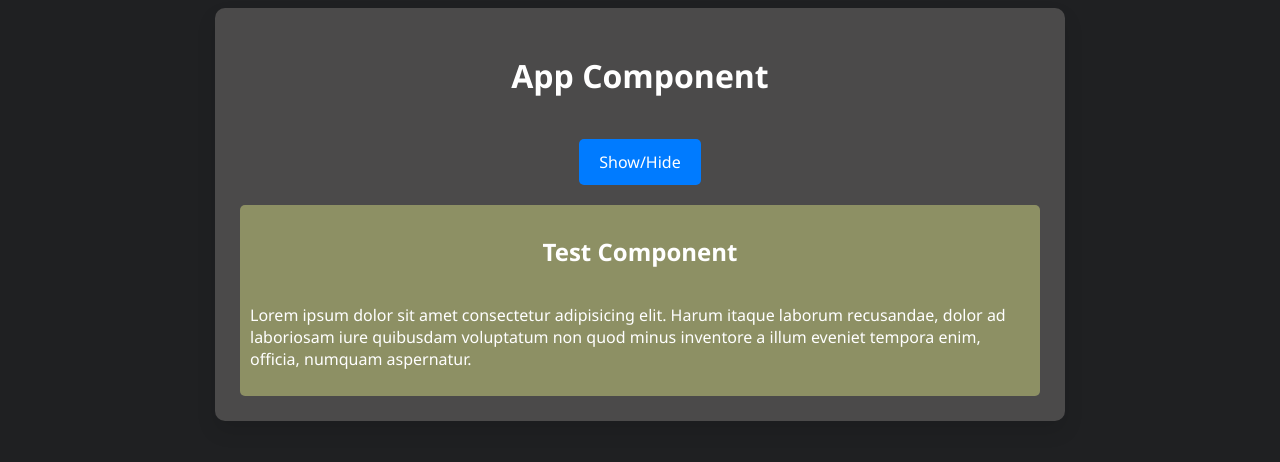
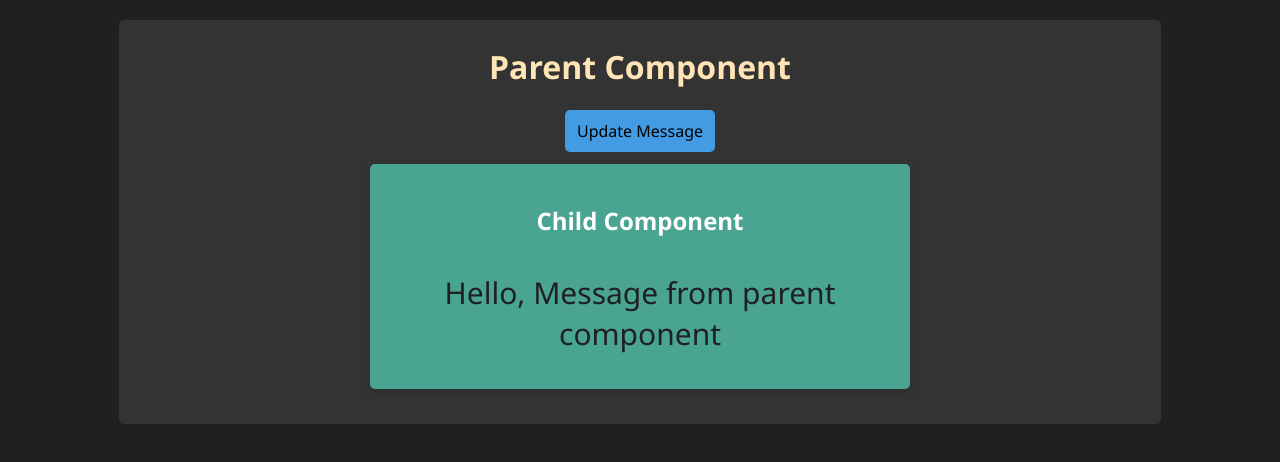
Before and after one commit to tee2490/AngularBasic, an Angular app: page / in a window 1280 px wide. Shown: the top 462 px of the page. Built offline with nearby package versions, Linux system fonts and the light colour scheme.

Commit message:
Section05 Property Decorators - @Input()

```diff
--- a/src/app/app.component.css
+++ b/src/app/app.component.css
@@ -1,41 +1,28 @@
-h2 {
-  text-align: center;
-  margin-bottom: 20px;
-  color: #fff;
-}
-
 div {
   display: flex;
   flex-direction: column;
   align-items: center;
-  justify-content: space-around;
-  gap: 20px;
+  justify-content: center;
+  padding: 20px;
+  background-color: #333;
+  padding: 15px;
   width: 80%;
-  max-width: 800px;
-  height: auto;
-  margin: 0 auto;
-  padding: 25px;
-  background-color: #4b4a4a;
-  border-radius: 10px;
-  box-shadow: 0 10px 20px rgba(0, 0, 0, 0.1);
+  margin: 20px auto;
+  border-radius: 5px;
 }
 
+h1 {
+  margin: 10px auto;
+  color: moccasin;
+  font-weight: bold;
+}
 button {
-  padding: 12px 20px;
-  background-color: #007bff;
-  color: #fff;
+  background-color: #429be3;
+  border-radius: 5px;
+  outline: none;
   border: none;
-  border-radius: 5px;
+  padding: 10px 12px;
   font-size: 1rem;
-  cursor: pointer;
-  transition: background-color 0.3s ease;
+  margin-bottom: 12px;
+  margin-top: 12px;
 }
-
-button:hover {
-  background-color: #0056b3;
-}
-
-button:focus {
-  outline: none;
-  box-shadow: 0 0 5px #0056b3;
-}
--- a/src/app/app.component.html
+++ b/src/app/app.component.html
@@ -1,8 +1,5 @@
 <div>
-  <h1>App Component</h1>
-  <button (click)="toggle()">Show/Hide</button>
-
-  @if(displayComponent){
-  <app-test></app-test>
-  }
+  <h1>Parent Component</h1>
+  <button (click)="showMsg()">Update Message</button>
+  <app-child [receiveMessage]="displayMessage"></app-child>
 </div>
--- a/src/app/app.component.ts
+++ b/src/app/app.component.ts
@@ -1,22 +1,20 @@
-import { Component, OnInit } from '@angular/core';
+import { Component } from '@angular/core';
 import { RouterOutlet } from '@angular/router';
-import { TestComponent } from './test/test.component';
+import { CommonModule } from '@angular/common';
+import { FormsModule } from '@angular/forms';
+import { ChildComponent } from './child/child.component';
 
 @Component({
   selector: 'app-root',
   standalone: true,
-  imports: [RouterOutlet, TestComponent],
+  imports: [RouterOutlet, CommonModule, FormsModule, ChildComponent],
   templateUrl: './app.component.html',
   styleUrl: './app.component.css',
 })
+export class AppComponent {
+  displayMessage: string = 'Hello, Message from parent component';
 
-export class AppComponent implements OnInit {
-  displayComponent: boolean = true;
-  toggle(): void {
-    this.displayComponent = !this.displayComponent;
-  }
-
-  ngOnInit(): void {
-    console.log('App Component: OnInit');
+  showMsg() {
+    this.displayMessage = 'Child Component: Message Updated';
   }
 }
--- /dev/null
+++ b/src/app/child/child.component.css
@@ -0,0 +1,22 @@
+div {
+  display: flex;
+  flex-direction: column;
+  align-items: center;
+  background-color: #49a591;
+  padding: 20px;
+  border-radius: 5px;
+  box-shadow: 0 4px 6px rgba(0, 0, 0, 0.1);
+  width: 500px;
+  margin-bottom: 20px;
+}
+
+h2 {
+  font-size: 1.5rem;
+}
+
+p {
+  font-size: 30px;
+  color: #1f2022;
+  margin: 15px 0;
+  text-align: center;
+}
--- /dev/null
+++ b/src/app/child/child.component.html
@@ -0,0 +1,4 @@
+<div>
+  <h2>Child Component</h2>
+  <p>{{ receiveMessage }}</p>
+</div>
--- a/src/styles.css
+++ b/src/styles.css
@@ -1,7 +1,8 @@
 * {
   font-family: "Segoe UI", Tahoma, Geneva, Verdana, sans-serif;
 }
-body {
+html {
+  scroll-behavior: smooth;
   background-color: #1f2022;
   color: #fff;
 }
```
Also changed, not shown: src/app/child/child.component.ts (added, +12 -0 lines).
